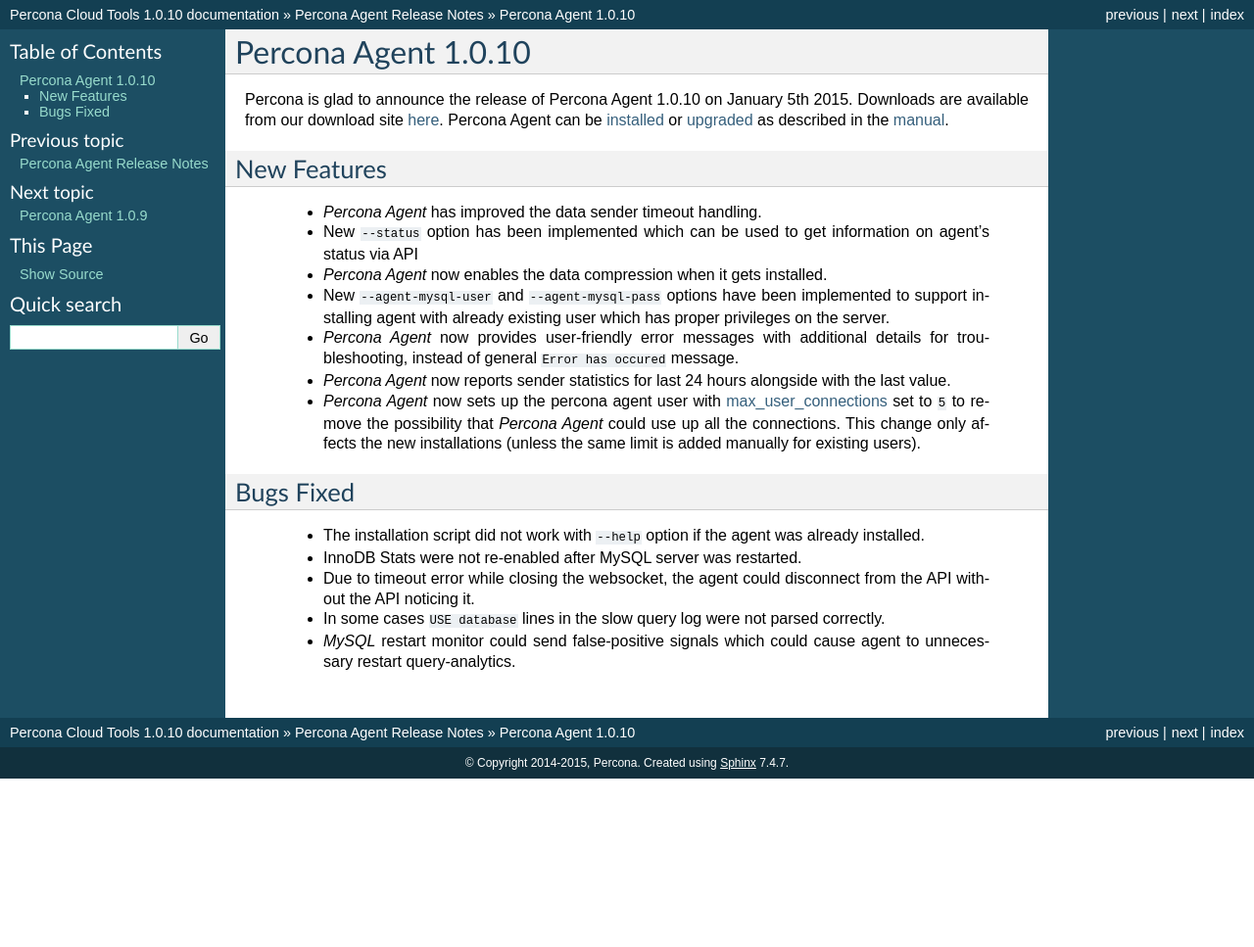
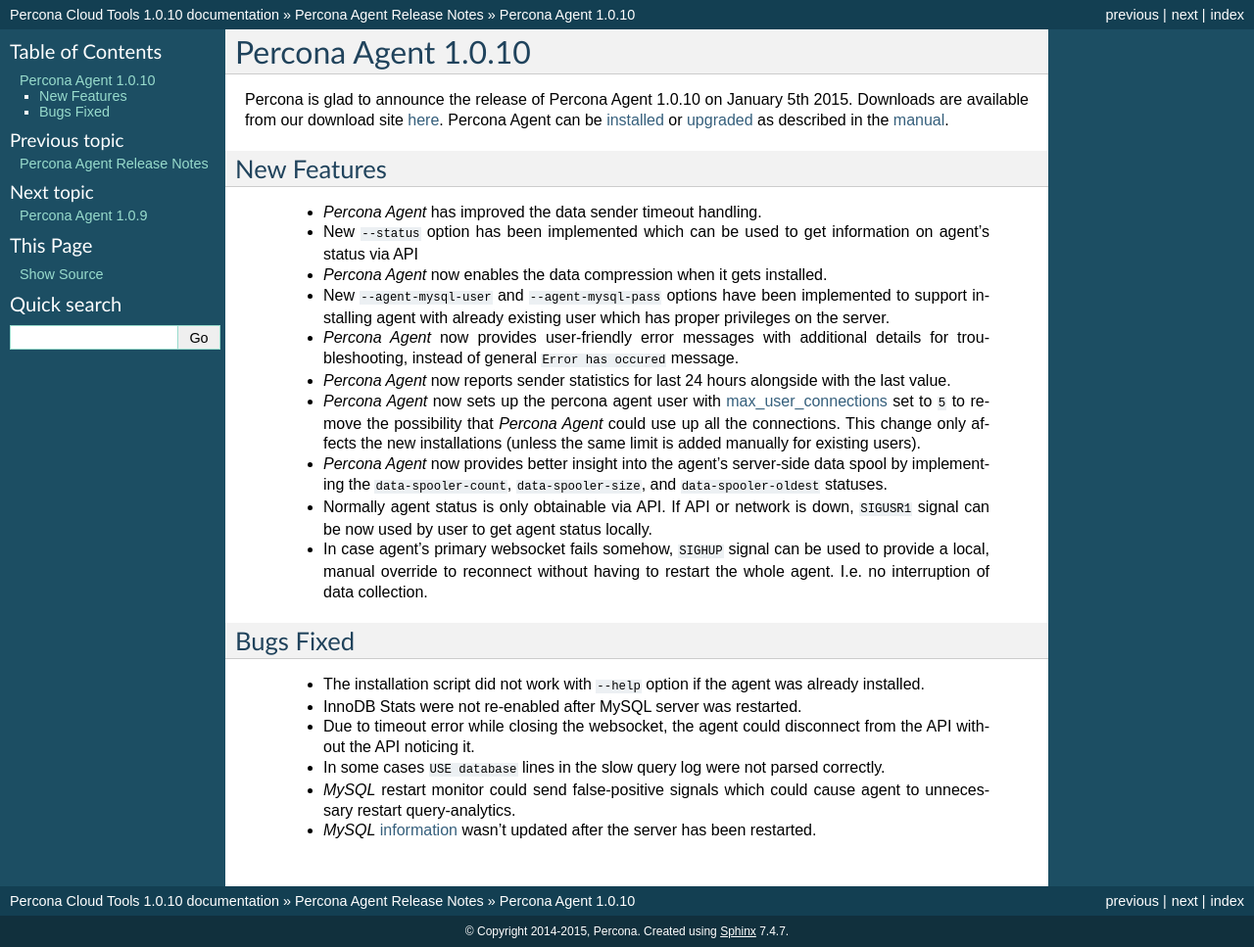
Before and after one commit to percona/cloud-tools, a Sphinx documentation site: the page built from doc/release-notes/1.0/1.0.10.rst, in a window 1280 px wide. Shown: the whole page at 98% size. Built offline with Sphinx 7.4.7, drawn with Linux system fonts in a browser that asks for light colours; before the commit the page ends 900 px from its top, so only the background shows below that.

Commit message:
* addressed new features comments, added pct-562 to the bugs fixed list

```diff
--- a/doc/release-notes/1.0/1.0.10.rst
+++ b/doc/release-notes/1.0/1.0.10.rst
@@ -21,6 +21,12 @@
 
  * *Percona Agent* now sets up the percona agent user with `max_user_connections <https://dev.mysql.com/doc/refman/5.6/en/server-system-variables.html#sysvar_max_user_connections>`_ set to ``5`` to remove the possibility that *Percona Agent* could use up all the connections. This change only affects the new installations (unless the same limit is added manually for existing users).
 
+ * *Percona Agent* now provides better insight into the agent's server-side data spool by implementing the ``data-spooler-count``, ``data-spooler-size``, and ``data-spooler-oldest`` statuses.
+
+ * Normally agent status is only obtainable via API. If API or network is down, ``SIGUSR1`` signal can be now used by user to get agent status locally.
+
+ * In case agent's primary websocket fails somehow, ``SIGHUP`` signal can be used to provide a local, manual override to reconnect without having to restart the whole agent. I.e. no interruption of data collection.
+
 Bugs Fixed
 ----------
 
@@ -33,3 +39,5 @@
  * In some cases ``USE database`` lines in the slow query log were not parsed correctly.
 
  * *MySQL* restart monitor could send false-positive signals which could cause agent to unnecessary restart :ref:`query-analytics`.
+
+ * *MySQL* `information <https://cloud.percona.com/instances/mysql>`_ wasn't updated after the server has been restarted.
```
